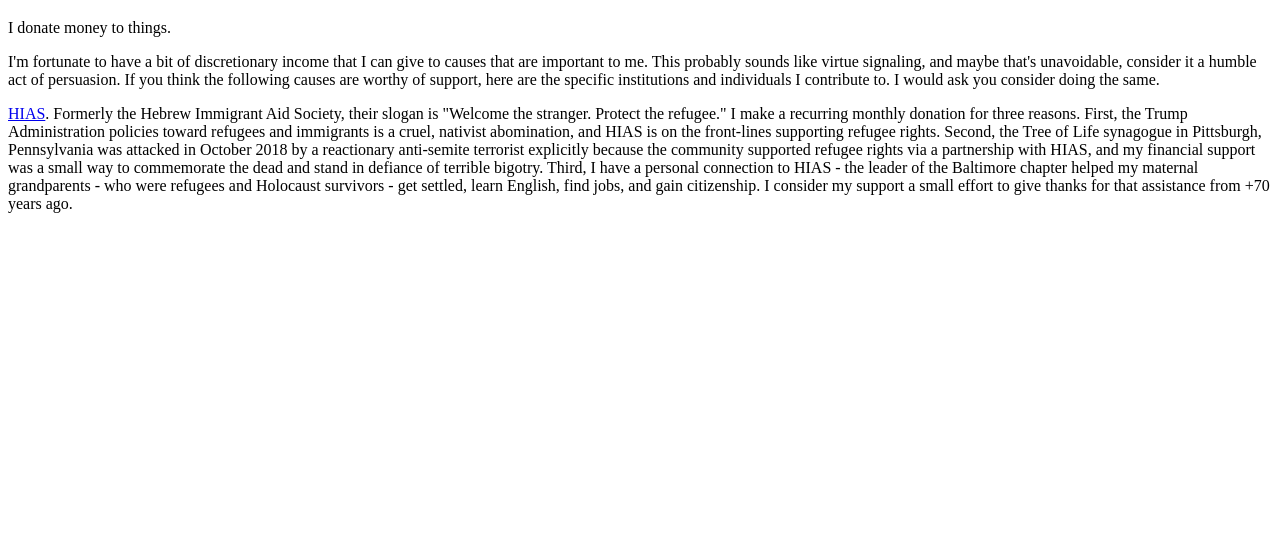
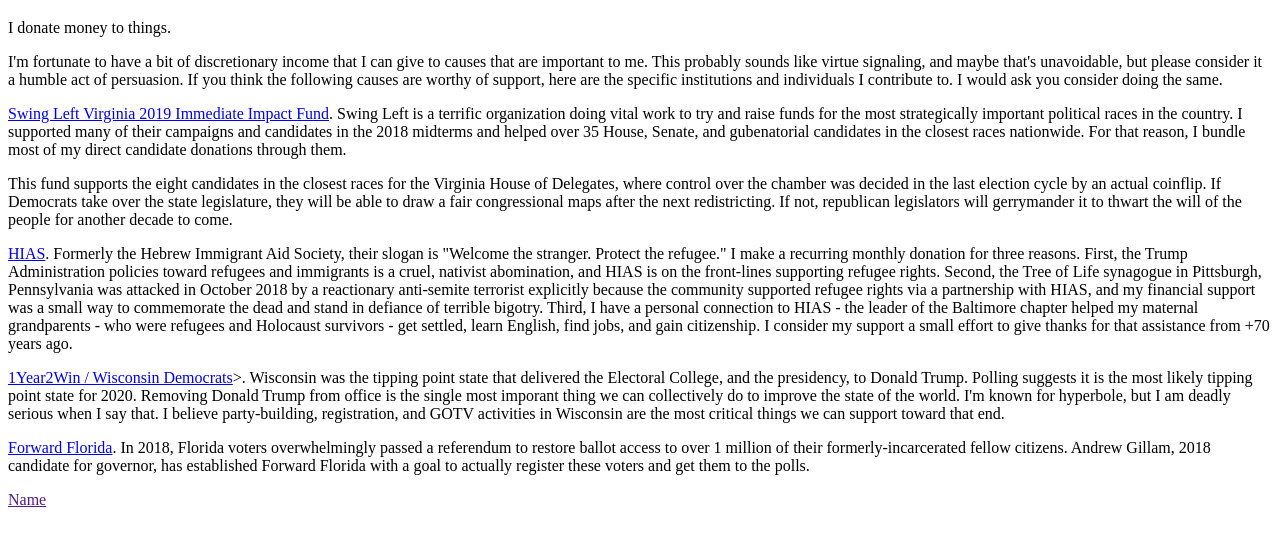
Before and after one commit to smingers/smingers.github.io, a plain HTML site: page cashtivism/index.html in a window 1280 px wide. Shown: the part 61-604 px from the top of the page. Drawn offline with Linux system fonts and the light colour scheme.

Commit message:
Add 3 causes

```diff
--- a/cashtivism/index.html
+++ b/cashtivism/index.html
@@ -2,11 +2,21 @@
 <html>
 <body>
 <h1>Cashtivism</h1>
+
 <p>I donate money to things.</p>
-<p>I'm fortunate to have a bit of discretionary income that I can give to causes that are important to me. This probably sounds like virtue signaling, and maybe that's unavoidable, consider it a humble act of persuasion.  If you think the following causes are worthy of support, here are the specific institutions and individuals I contribute to.  I would ask you consider doing the same.</p>
+
+<p>I'm fortunate to have a bit of discretionary income that I can give to causes that are important to me. This probably sounds like virtue signaling, and maybe that's unavoidable, but please consider it a humble act of persuasion.  If you think the following causes are worthy of support, here are the specific institutions and individuals I contribute to.  I would ask you consider doing the same.</p>
+
+<p><a href="https://secure.actblue.com/donate/va_immediate_impact">Swing Left Virginia 2019 Immediate Impact Fund</a>.  Swing Left is a terrific organization doing vital work to try and raise funds for the most strategically important political races in the country.  I supported many of their campaigns and candidates in the 2018 midterms and helped over 35 House, Senate, and gubenatorial candidates in the closest races nationwide.  For that reason, I bundle most of my direct candidate donations through them.
+
+<p>This fund supports the eight candidates in the closest races for the Virginia House of Delegates, where control over the chamber was decided in the last election cycle by an actual coinflip.  If Democrats take over the state legislature, they will be able to draw a fair congressional maps after the next redistricting.  If not, republican legislators will gerrymander it to thwart the will of the people for another decade to come.</p>
+
 <p><a href="https://www.hias.org/">HIAS</a>.  Formerly the Hebrew Immigrant Aid Society, their slogan is "Welcome the stranger. Protect the refugee."  I make a recurring monthly donation for three reasons.  First, the Trump Administration policies toward refugees and immigrants is a cruel, nativist abomination, and HIAS is on the front-lines supporting refugee rights.  Second, the Tree of Life synagogue in Pittsburgh, Pennsylvania was attacked in October 2018 by a reactionary anti-semite terrorist explicitly because the community supported refugee rights via a partnership with HIAS, and my financial support was a small way to commemorate the dead and stand in defiance of terrible bigotry.  Third, I have a personal connection to HIAS - the leader of the Baltimore chapter helped my maternal grandparents - who were refugees and Holocaust survivors - get settled, learn English, find jobs, and gain citizenship.  I consider my support a small effort to give thanks for that assistance from +70 years ago.</p>
-<p></p>
-<p></p>
-<p></p>
+
+<p><a href="https://wisdems.org/">1Year2Win / Wisconsin Democrats</a>>. Wisconsin was the tipping point state that delivered the Electoral College, and the presidency, to Donald Trump.  Polling suggests it is the most likely tipping point state for 2020.  Removing Donald Trump from office is the single most imporant thing we can collectively do to improve the state of the world.  I'm known for hyperbole, but I am deadly serious when I say that.  I believe party-building, registration, and GOTV activities in Wisconsin are the most critical things we can support toward that end.</p>
+
+<p><a href="https://www.forwardfla.com/">Forward Florida</a>.  In 2018, Florida voters overwhelmingly passed a referendum to restore ballot access to over 1 million of their formerly-incarcerated fellow citizens.  Andrew Gillam, 2018 candidate for governor, has established Forward Florida with a goal to actually register these voters and get them to the polls.</p>
+
+<p><a href="">Name</a></p>
 </body>
 </html>
```
